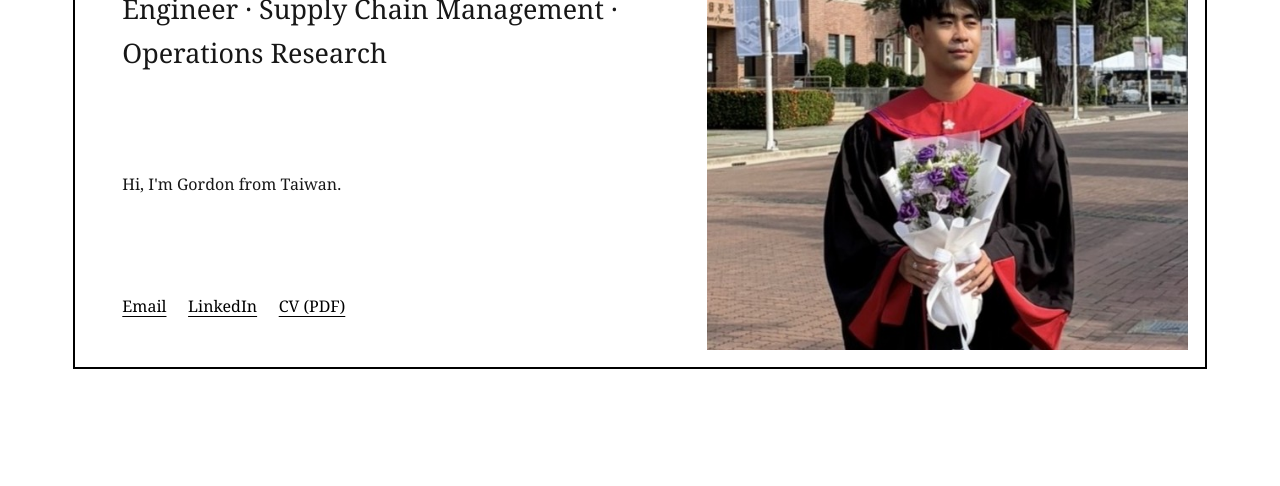
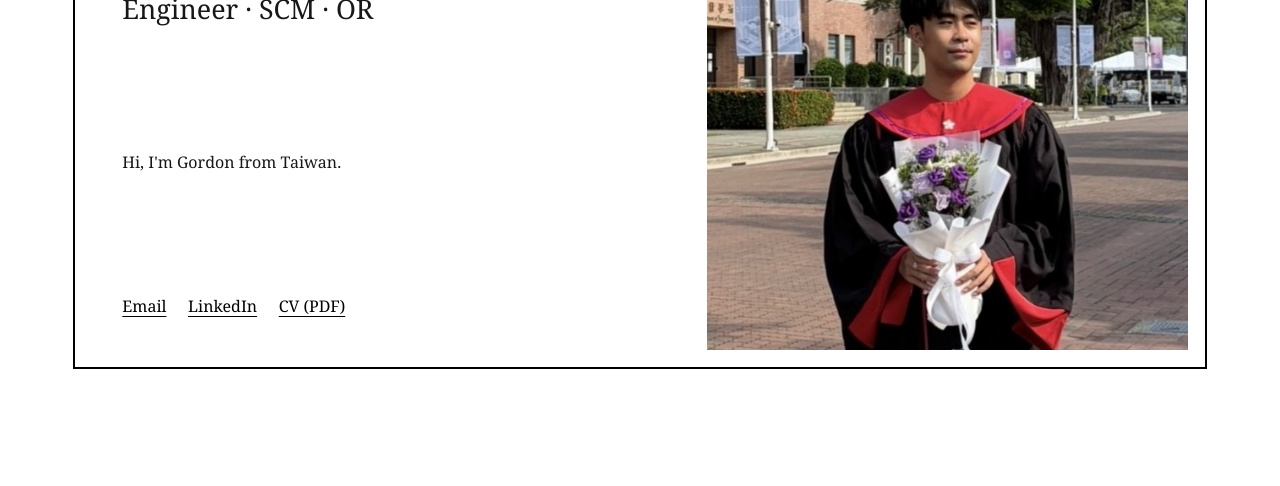
Before and after one commit to WeichenKuo1216/Gordon-Kuo.github.io, a plain HTML site: page index.html in a window 1280 px wide. Shown: the part 314-800 px from the top of the page. Drawn offline with Linux system fonts and the light colour scheme; a web font is replaced by a local one.

Commit message:
Shorten role description in index.html

```diff
--- a/index.html
+++ b/index.html
@@ -24,7 +24,7 @@
         <div class="intro-copy">
           <div>
             <h1 id="name">Gordon Kuo</h1>
-            <p class="intro-role">Engineer · Supply Chain Management · Operations Research</p>
+            <p class="intro-role">Engineer · SCM · OR</p>
           </div>
           <p class="intro-bio">
             Hi, I'm Gordon from Taiwan.</p>
```
